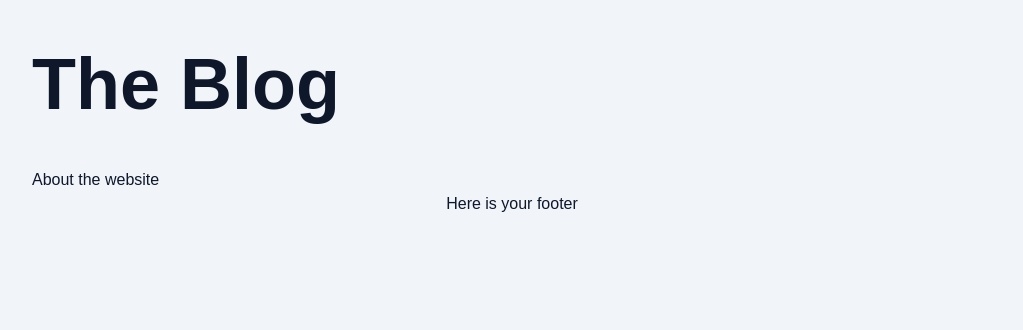
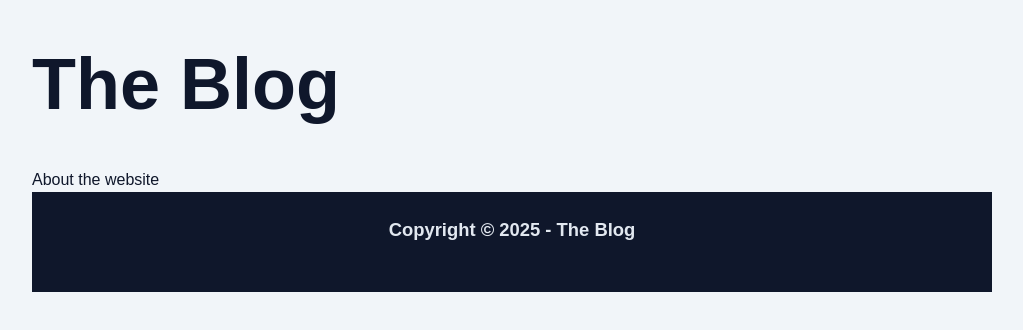
Before and after one commit to aruangalves/nextjs-blog, a Next.js app: page /about in a window 1280 px wide. Shown: the top 330 px of the page, without its empty margins (128-1151 px from the left). Built offline with nearby package versions, Linux system fonts and the light colour scheme.

Commit message:
Footer component

```diff
--- a/src/app/layout.tsx
+++ b/src/app/layout.tsx
@@ -2,6 +2,7 @@ import type { Metadata } from 'next';
 import './globals.css';
 import { Header } from '@/components/Header';
 import { Container } from '@/components/Container';
+import { Footer } from '@/components/Footer';
 
 export const metadata: Metadata = {
   title: {
@@ -26,9 +27,7 @@ export default function RootLayout({
         <Container>
           <Header />
           {children}
-          <footer className='row-start-3 flex gap-[24px] flex-wrap items-center justify-center'>
-            <p>Here is your footer</p>
-          </footer>
+          <Footer />
         </Container>
       </body>
     </html>
--- a/src/app/page.tsx
+++ b/src/app/page.tsx
@@ -13,7 +13,7 @@ export default function Home() {
   console.log('Message from the Home server component');
 
   return (
-    <main className='flex flex-col gap-[32px] row-start-2 items-center sm:items-start'>
+    <main className='flex flex-col gap-[32px] row-start-2 items-center sm:items-start pb-16'>
       <Suspense fallback={<SpinLoader />}>
         <FeaturedPost />
       </Suspense>
--- /dev/null
+++ b/src/components/Footer/index.tsx
@@ -0,0 +1,14 @@
+import Link from 'next/link';
+
+export function Footer() {
+  return (
+    <footer className='row-start-3 flex gap-[24px] flex-wrap items-center justify-center pt-6 pb-12 bg-slate-900 text-slate-200'>
+      <p className='text-[1.15rem] font-semibold'>
+        Copyright &copy; {new Date().getFullYear()} -{' '}
+        <Link href='/' className='hover:underline hover:text-slate-50'>
+          The Blog{' '}
+        </Link>
+      </p>
+    </footer>
+  );
+}
```
